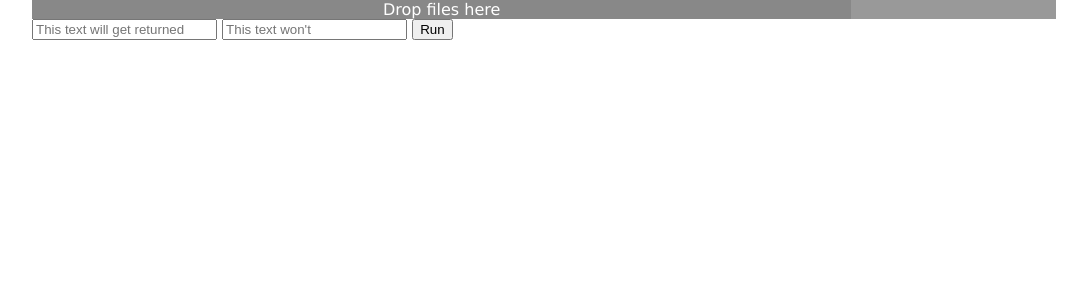
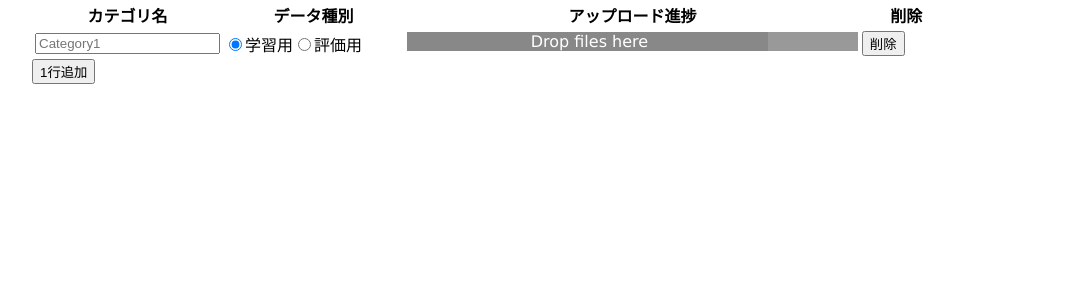
Before and after one commit to ysasaki6023/RapidDiag, a Python web app: template templates/index.html in a window 1280 px wide. Shown: the top 300 px of the page, without its empty margins (96-1183 px from the left). Run offline with Jinja, Linux system fonts and the light colour scheme; the template is opened without the code that fills it, so the values that code supplies are empty; some libraries are stand-ins or nearby versions.

Commit message:
データをアップロード時に処理できるように修正

```diff
--- a/templates/index.html
+++ b/templates/index.html
@@ -10,7 +10,7 @@
     <script>
         $(function() {
             // ファイルのアップロード処理
-            var uploadFiles = function(files) {
+            var uploadFiles = function(files,category_idx) {
                 // FormDataオブジェクトを用意
                 var fd = new FormData();
 
@@ -29,7 +29,7 @@
 
                 // Ajaxでアップロード処理をするファイルへ内容渡す
                 $.ajax({
-                    url: '/upload',
+                    url: '/upload/'+category_idx,
                     type: 'POST',
                     data: fd,
                     processData: false,
@@ -59,7 +59,7 @@
 
                 // ファイル情報を取得
                 var files = e.originalEvent.dataTransfer.files;
-                uploadFiles(files);
+                uploadFiles(files,1);
 
 
             // デフォルトの挙動を停止　これがないと、ブラウザーによりファイルが開かれる
@@ -75,9 +75,39 @@
                 var input = $(document.createElement("input"));
                 input.attr("type", "file");
                 files = input.trigger("click"); // opening dialog
-                uploadFiles(files)
+                uploadFiles(files,1)
                 return false; // avoiding navigation
             });
+
+
+            // 行を追加ボタン
+            $('#addRow').on('click', function() {
+                $('#dataTable tbody').append('<tr>'+
+                '<td width=20%>'+
+                    '<form class="well form-inline">'+
+                        '<input id="input1" type="text" class="input" placeholder="Category1">'+
+                    '</form>'+
+                '</td>'+
+                '<td width=20%>'+
+                    '<form class="well form-inline">'+
+                        '<input type="radio" name="train_or_test" value="train" checked="checked">学習用'+
+                        '<input type="radio" name="train_or_test" value="test">評価用'+
+                    '</form>'+
+                '</td>'+
+                '<td width=50%>'+
+                    '<div class="drag-area">'+
+                        '<div class="w3-light-grey" style="width:80%">'+
+                            '<div class="w3-container w3-blue-before w3-center" style="width:100%">Drop files here</div>'+
+                        '</div>'+
+                    '</div>'+
+                '</td>'+
+                '<td width=10%>'+
+                    '<button type="button" name="delete" >削除</button>'+
+                '</td>'+
+            '</tr>'
+            );
+            });
+        $('#addRow').trigger("click");
         });
     </script>
 
@@ -87,26 +117,22 @@
     <!-- ヘッダ -->
 
     <!-- データ送信を行う -->
-    <div class="drag-area">
-        <div class="w3-light-grey" style="width:80%">
-            <div class="w3-container w3-blue-before w3-center" style="width:100%">Drop files here</div>
-        </div>
-    </div>
 
-    <div class="container">
-        <div class="span12">
-            <div id="sdcontainer">
-                <form class="well form-inline">
+    <table id="dataTable" width=90%>
+        <thead>
+            <tr>
+                <th>カテゴリ名</th>
+                <th>データ種別</th>
+                <th>アップロード進捗</th>
+                <th>削除</th>
+            </tr>
+        </thead>
+        <tbody>
+        </tbody>
+    </table>
 
-                    <input id="input1" type="text" class="input" placeholder="This text will get returned">
-                    <input id="input2" type="text" class="input" placeholder="This text won't">
+    <button type="button" id="addRow">1行追加</button>
 
-                    <button id="runajax" class="btn btn-primary">Run</button>
-                </form>
-                <span id="responsefield"></span>
-            </div>
-        </div>
-    </div>
 
     <!-- 分離度のチェックを行う -->
 
```
Also changed, not shown: server.py (+45 -8 lines), src/rapidDiag.py (+31 -9 lines).
